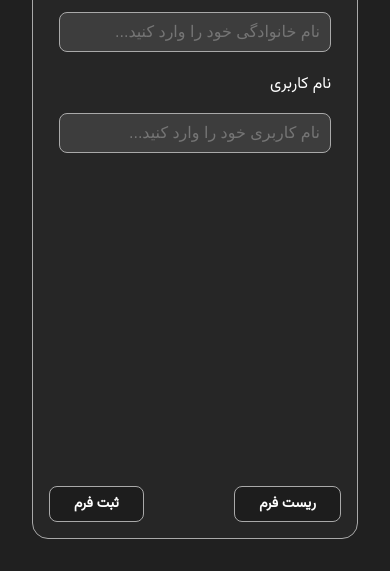
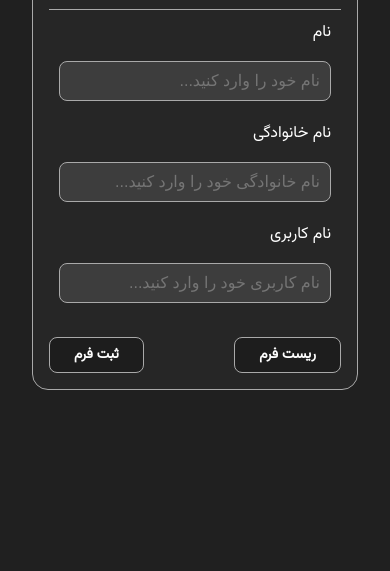
Before and after one commit to erfanmashari/form-reset, a plain HTML site: page index.html in a window 390 px wide. Shown: the part 273-844 px from the top of the page. Drawn offline with Linux system fonts and the light colour scheme; a web font is replaced by a local one.

Commit message:
Responsive the form

```diff
--- a/styles.css
+++ b/styles.css
@@ -23,7 +23,7 @@ body {
 
 .form {
   width: 600px;
-  height: 100%;
+  height: max-content;
   display: flex;
   padding: 0 16px;
   align-items: center;
@@ -75,10 +75,11 @@ body {
 .btn-container {
   width: 100%;
   display: flex;
+  margin-top: 24px;
+  align-items: center;
   flex-direction: row;
-  align-items: center;
+  padding-bottom: 16px;
   justify-content: space-between;
-  padding-bottom: 16px;
 }
 
 .btn-container button {
@@ -91,6 +92,12 @@ body {
   border: 1px solid #a9a9a9;
 }
 
+@media (min-width: 640px) {
+  .form {
+    height: 100%;
+  }
+}
+
 @font-face {
   font-family: vazir;
   src: url(/Vazirmatn-Regular.ttf);
```
